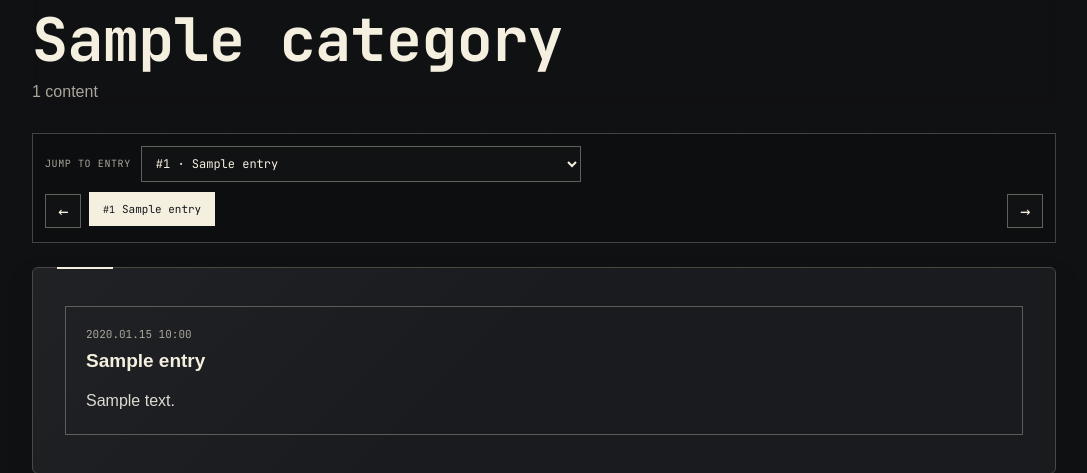
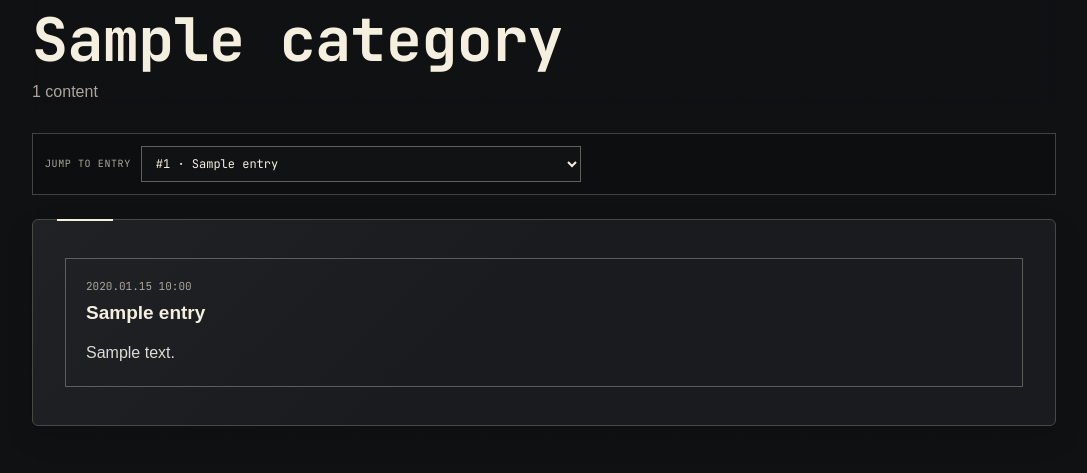
Before and after one commit to nasca1111/nasca-dev, a Flask app: page /learning/category/1 in a window 1280 px wide. Shown: the part 139-612 px from the top of the page, without its empty margins (96-1183 px from the left). Run offline with Flask 3, Linux system fonts and the light colour scheme; tables that the repository leaves empty hold one stand-in row (values such as "Sample post"); some web fonts are replaced.

Commit message:
edit learnig entry sheet5

```diff
--- a/static/css/style.css
+++ b/static/css/style.css
@@ -689,13 +689,6 @@ section {
 .learning-entry-navigation { display: grid; gap: 10px; margin-bottom: 14px; padding: 12px; border: 1px solid rgb(245 239 224 / 24%); background: rgb(0 0 0 / 16%); }
 .entry-jump-label { display: flex; align-items: center; gap: 10px; color: var(--ink-faint); font: 10px var(--mono); letter-spacing: .06em; text-transform: uppercase; }
 .entry-jump-select { min-width: 0; max-width: 440px; flex: 1; border: 1px solid rgb(245 239 224 / 35%); background: #111214; color: var(--ink); padding: 8px 10px; font: 12px var(--mono); }
-.entry-tab-controls { display: grid; grid-template-columns: 36px minmax(0, 1fr) 36px; gap: 8px; align-items: center; }
-.learning-entry-tabs { margin: 0; scroll-behavior: smooth; scrollbar-width: thin; }
-.learning-entry-tabs .learning-tab { max-width: 250px; overflow: hidden; text-overflow: ellipsis; white-space: nowrap; }
-.entry-tab-number { display: inline-block; margin-right: 7px; color: var(--ink-faint); font-size: 10px; }
-.learning-entry-tabs .learning-tab.is-active .entry-tab-number { color: var(--black); }
-.entry-tab-arrow { height: 34px; border: 1px solid rgb(245 239 224 / 35%); background: #111214; color: var(--ink); cursor: pointer; font: 17px var(--mono); }
-.entry-tab-arrow:hover, .entry-tab-arrow:focus-visible { border-color: var(--ink); background: var(--ink); color: var(--black); }
 .learning-board-list { display: block; }
 .learning-board-entry { border: 1px solid rgb(245 239 224 / 30%); padding: 20px; }
 .learning-board-entry-meta { color: var(--ink-faint); font: 11px var(--mono); }
--- a/static/js/learningTabs.js
+++ b/static/js/learningTabs.js
@@ -14,23 +14,18 @@ document.querySelectorAll("[data-tab-target]").forEach((tab) => {
     document.querySelectorAll(panelSelector).forEach((panel) => {
       panel.classList.toggle("is-active", panel === target);
     });
-    tab.scrollIntoView({ behavior: "smooth", block: "nearest", inline: "center" });
     const navigation = tab.closest(".learning-entry-navigation");
     navigation?.querySelector("[data-entry-jump]") && (navigation.querySelector("[data-entry-jump]").value = tab.dataset.tabTarget);
   });
 });
 
-document.querySelectorAll("[data-entry-scroll]").forEach((button) => {
-  button.addEventListener("click", () => {
-    const tabList = document.getElementById(button.getAttribute("aria-controls"));
-    const direction = button.dataset.entryScroll === "next" ? 1 : -1;
-    tabList?.scrollBy({ left: direction * Math.max(220, tabList.clientWidth * 0.7), behavior: "smooth" });
-  });
-});
-
 document.querySelectorAll("[data-entry-jump]").forEach((select) => {
   select.addEventListener("change", () => {
-    document.querySelector(`[data-tab-target="${select.value}"]`)?.click();
+    const panel = document.getElementById(select.value);
+    if (!panel) return;
+    document.querySelectorAll(".learning-entry-panel").forEach((item) => {
+      item.classList.toggle("is-active", item === panel);
+    });
   });
 });
 
--- a/templates/learning_category.html
+++ b/templates/learning_category.html
@@ -68,29 +68,6 @@
             {% endfor %}
           </select>
         </label>
-        <div class="entry-tab-controls">
-          <button class="entry-tab-arrow" type="button" data-entry-scroll="previous" aria-controls="learningEntryTabs" aria-label="Show previous entries">←</button>
-          <div
-            id="learningEntryTabs"
-            class="learning-entry-tabs"
-            role="tablist"
-            aria-label="{{ category.name }} entries"
-          >
-            {% for entry in entries %}
-            <button
-              class="learning-tab{% if loop.first %} is-active{% endif %}"
-              type="button"
-              role="tab"
-              aria-selected="{{ 'true' if loop.first else 'false' }}"
-              aria-controls="entry-{{ entry.id }}"
-              data-tab-target="entry-{{ entry.id }}"
-            >
-              <span class="entry-tab-number">#{{ loop.revindex }}</span>{{ entry.title }}
-            </button>
-            {% endfor %}
-          </div>
-          <button class="entry-tab-arrow" type="button" data-entry-scroll="next" aria-controls="learningEntryTabs" aria-label="Show next entries">→</button>
-        </div>
       </div>
       <section class="learning-board-list">
         {% for entry in entries %}
```
